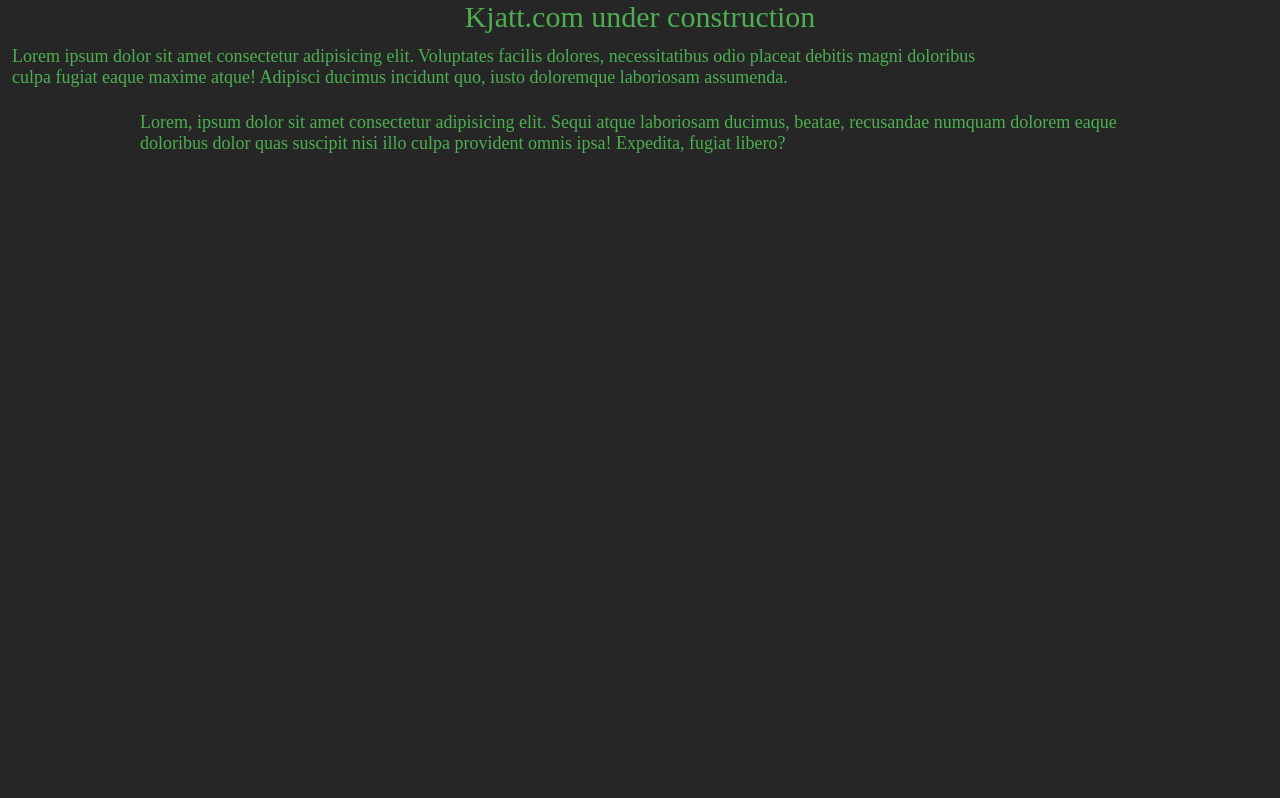
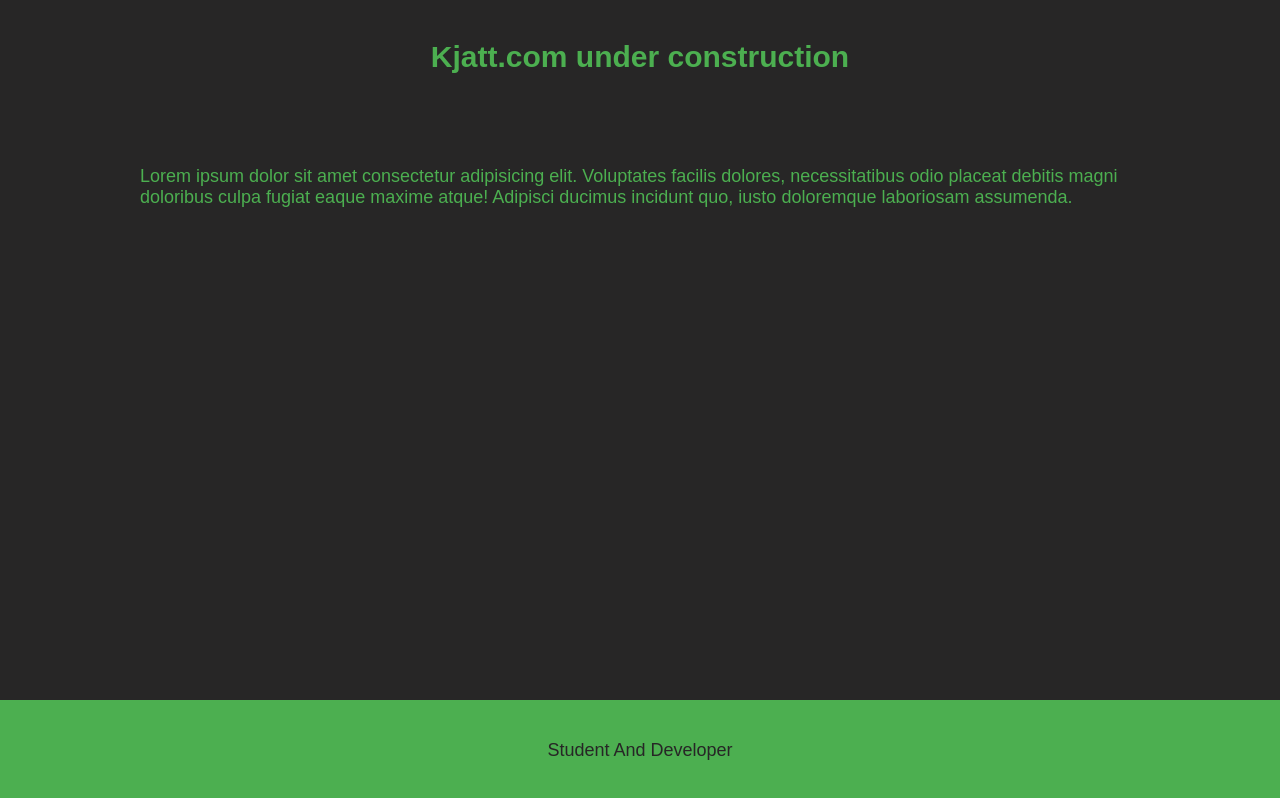
Before and after one commit to airu33/kjatt.com, a plain HTML site: page index.html in a window 1280 px wide. Drawn offline with Linux system fonts and the light colour scheme.

Commit message:
Footer now on bottom

```diff
--- a/index.html
+++ b/index.html
@@ -8,14 +8,14 @@
     <title>Kjatt.com</title>
 </head>
 <body class="flex-column">
-    <header class="flex-row">
+    <header class="flex-row header-text">
         <h1>Kjatt.com under construction</h1>
     </header>
-    <main class="flex-column">
+    <main class="flex-column center main-text">
         <p>Lorem ipsum dolor sit amet consectetur adipisicing elit. Voluptates facilis dolores, necessitatibus odio placeat debitis magni doloribus culpa fugiat eaque maxime atque! Adipisci ducimus incidunt quo, iusto doloremque laboriosam assumenda.</p>
     </main>
-    <footer class="flex-row">
-        <p>Lorem, ipsum dolor sit amet consectetur adipisicing elit. Sequi atque laboriosam ducimus, beatae, recusandae numquam dolorem eaque doloribus dolor quas suscipit nisi illo culpa provident omnis ipsa! Expedita, fugiat libero?</p>
+    <footer class="flex-row center" id="footer">
+        <p class="Ftxt">Student And Developer</p>
     </footer>
 </body>
 </html>
--- a/style.css
+++ b/style.css
@@ -3,15 +3,19 @@
 	padding: 0;
 	border: 0;
 	font-size: 100%;
-	font: inherit;
+	font-family: Arial, Helvetica, sans-serif;
 	vertical-align: baseline;
-    color:#4caf50;
+    color: #4caf50;
+
 }
 
 h1 {
     font-size: 30px;
     text-align: center;
 }
+
+
+
 
 p {
     font-size: 18px;
@@ -24,8 +28,21 @@
    background-color: rgb(39, 38, 38);
 }
 
-.ftext {
-    color:rgb(39, 38, 38);
+header {
+    justify-content: center;
+}
+
+footer {
+    background-color: #4caf50;
+}
+
+.Ftxt {
+    color: rgb(39, 38, 38);
+}
+
+.center {
+    justify-content: center;
+    align-items: center;
 }
 
 .flex-row {
@@ -33,13 +50,30 @@
     flex-direction: row;
     flex-wrap: wrap;
     justify-content: center;
+    flex-grow: 2;
 }
 
 .flex-column {
     display: flex;
     flex-direction: column;
+    flex-grow: 2;
+}
 
+.main-text {
+    margin: 2% auto;
+    margin-top: 40px;
+}
 
+.header-text {
+    margin: 40px;
+    text-align: left;
+}
+
+#footer {
+    position:absolute;
+    bottom:0;
+    width:100%;
+    height:100px;   /* Height of the footer */
 }
 
 @media all and (max-width: 600px) {
```
